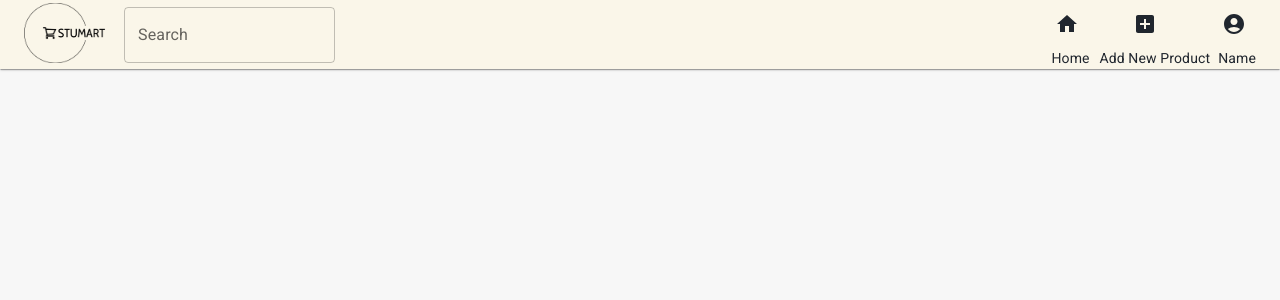
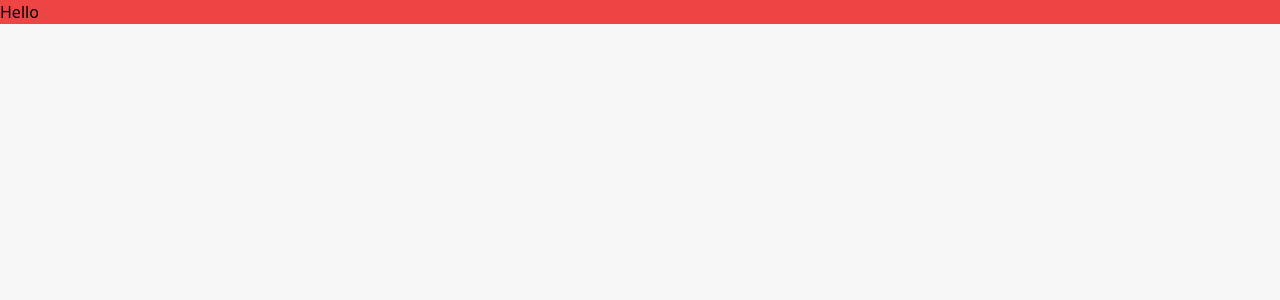
Before and after one commit to sarthakastic/stumart, a Next.js app in the folder client/: page / in a window 1280 px wide. Shown: the top 300 px of the page. Built offline with nearby package versions, Linux system fonts and the light colour scheme.

Commit message:
Tailwind initialised

```diff
--- a/client/components/Navbar/Navbar.tsx
+++ /dev/null
@@ -1,139 +0,0 @@
-import * as React from "react";
-import { styled, alpha } from "@mui/material/styles";
-import AppBar from "@mui/material/AppBar";
-import Box from "@mui/material/Box";
-import Toolbar from "@mui/material/Toolbar";
-import IconButton from "@mui/material/IconButton";
-import Typography from "@mui/material/Typography";
-import InputBase from "@mui/material/InputBase";
-import MenuItem from "@mui/material/MenuItem";
-import Menu from "@mui/material/Menu";
-import MenuIcon from "@mui/icons-material/Menu";
-import SearchIcon from "@mui/icons-material/Search";
-import AccountCircle from "@mui/icons-material/AccountCircle";
-import HomeIcon from "@mui/icons-material/Home";
-import AddBoxIcon from "@mui/icons-material/AddBox";
-import { Icon } from "@mui/material";
-import Image from "next/image";
-import logo from "../../public/logo.png";
-
-import Search from "./Search/Search";
-
-export default function PrimarySearchAppBar() {
-  const [anchorEl, setAnchorEl] = React.useState<null | HTMLElement>(null);
-  const [mobileMoreAnchorEl, setMobileMoreAnchorEl] =
-    React.useState<null | HTMLElement>(null);
-
-  const isMenuOpen = Boolean(anchorEl);
-  const isMobileMenuOpen = Boolean(mobileMoreAnchorEl);
-
-  const handleProfileMenuOpen = (event: React.MouseEvent<HTMLElement>) => {
-    setAnchorEl(event.currentTarget);
-  };
-
-  const handleMobileMenuClose = () => {
-    setMobileMoreAnchorEl(null);
-  };
-
-  const handleMenuClose = () => {
-    setAnchorEl(null);
-    handleMobileMenuClose();
-  };
-
-  const menuId = "primary-search-account-menu";
-  const renderMenu = (
-    <Menu
-      anchorEl={anchorEl}
-      anchorOrigin={{
-        vertical: "top",
-        horizontal: "right",
-      }}
-      id={menuId}
-      keepMounted
-      transformOrigin={{
-        vertical: "top",
-        horizontal: "right",
-      }}
-      open={isMenuOpen}
-      onClose={handleMenuClose}
-    >
-      <MenuItem onClick={handleMenuClose}>My Profile</MenuItem>
-      <MenuItem onClick={handleMenuClose}>Log Out</MenuItem>
-    </Menu>
-  );
-
-  return (
-    <Box sx={{ flexGrow: 1 }}>
-      <AppBar elevation={1} position="fixed" style={{ background: "#FAF6E9" }}>
-        <Toolbar>
-          <Box sx={{ cursor: "pointer" }}>
-            <Image src={logo} alt="logo" width={100} height={60} />
-          </Box>
-          <Box>
-            <Search />
-          </Box>
-          <Box sx={{ flexGrow: 1 }} />
-          <Box sx={{ display: { xs: "flex", md: "flex" } }}>
-            <Box sx={{ display: { xs: "none", md: "flex" } }}>
-              <Box
-                sx={{
-                  md: "flex",
-                }}
-              >
-                <IconButton size="large" style={{ color: "#20262E" }}>
-                  <HomeIcon />
-                </IconButton>
-                <Typography
-                  variant="body1"
-                  sx={{ ml: 1, fontSize: { xs: 8, md: 14 } }}
-                  style={{ color: "#20262E" }}
-                >
-                  Home
-                </Typography>
-              </Box>
-            </Box>
-            <Box sx={{ md: "flex", alignItems: "center" }}>
-              <IconButton
-                size="large"
-                sx={{ marginLeft: { sm: "25%" } }}
-                style={{ color: "#20262E" }}
-              >
-                <AddBoxIcon />
-              </IconButton>
-              <Typography
-                variant="body1"
-                sx={{ ml: 1, fontSize: { xs: 8, md: 14 } }}
-                style={{ color: "#20262E" }}
-              >
-                Add New Product
-              </Typography>
-            </Box>
-            <Box
-              onClick={handleProfileMenuOpen}
-              sx={{ md: "flex", cursor: "pointer" }}
-            >
-              <IconButton
-                size="large"
-                edge="end"
-                aria-controls={menuId}
-                aria-haspopup="true"
-                style={{ color: "#20262E" }}
-              >
-                <AccountCircle />
-              </IconButton>
-              <Typography
-                variant="body1"
-                sx={{ ml: 1, fontSize: { xs: 8, md: 14 } }}
-                style={{ color: "#20262E" }}
-              >
-                Name
-              </Typography>
-            </Box>
-          </Box>
-        </Toolbar>
-      </AppBar>
-
-      {renderMenu}
-    </Box>
-  );
-}
--- a/client/components/Navbar/Search/Search.tsx
+++ /dev/null
@@ -1,13 +0,0 @@
-import { IconButton, TextField, Box } from "@mui/material";
-import React from "react";
-import SearchIcon from "@mui/icons-material/Search";
-
-const Search = () => {
-  return (
-    <Box>
-      <TextField fullWidth label="Search" />
-    </Box>
-  );
-};
-
-export default Search;
--- a/client/package.json
+++ b/client/package.json
@@ -23,5 +23,10 @@
     "react": "18.2.0",
     "react-dom": "18.2.0",
     "typescript": "4.9.5"
+  },
+  "devDependencies": {
+    "autoprefixer": "^10.4.13",
+    "postcss": "^8.4.21",
+    "tailwindcss": "^3.2.7"
   }
 }
--- a/client/pages/index.tsx
+++ b/client/pages/index.tsx
@@ -1,8 +1,6 @@
 import Head from "next/head";
 import Typography from "@mui/material/Typography";
 import { Inter } from "@next/font/google";
-
-import Navbar from "../components/Navbar/Navbar";
 
 const inter = Inter({ subsets: ["latin"] });
 
@@ -15,7 +13,7 @@
         <meta name="viewport" content="width=device-width, initial-scale=1" />
         <link rel="icon" href="/favicon.ico" />
       </Head>
-      <Navbar />
+      <div className="bg-red-500">Hello</div>
     </>
   );
 }
--- /dev/null
+++ b/client/postcss.config.js
@@ -0,0 +1,6 @@
+module.exports = {
+  plugins: {
+    tailwindcss: {},
+    autoprefixer: {},
+  },
+}
--- a/client/styles/globals.css
+++ b/client/styles/globals.css
@@ -1,4 +1,6 @@
-@import url("https://fonts.googleapis.com/css?family=Roboto:300,400,500,700&display=swap");
+@tailwind base;
+@tailwind components;
+@tailwind utilities;
 
 :root {
   --max-width: 1100px;
--- /dev/null
+++ b/client/tailwind.config.js
@@ -0,0 +1,15 @@
+/** @type {import('tailwindcss').Config} */
+module.exports = {
+  content: [
+    "./app/**/*.{js,ts,jsx,tsx}",
+    "./pages/**/*.{js,ts,jsx,tsx}",
+    "./components/**/*.{js,ts,jsx,tsx}",
+
+    // Or if using `src` directory:
+    "./src/**/*.{js,ts,jsx,tsx}",
+  ],
+  theme: {
+    extend: {},
+  },
+  plugins: [],
+};
```
Also changed, not shown: 1 other file (tests, documents, lock files or other folders).
